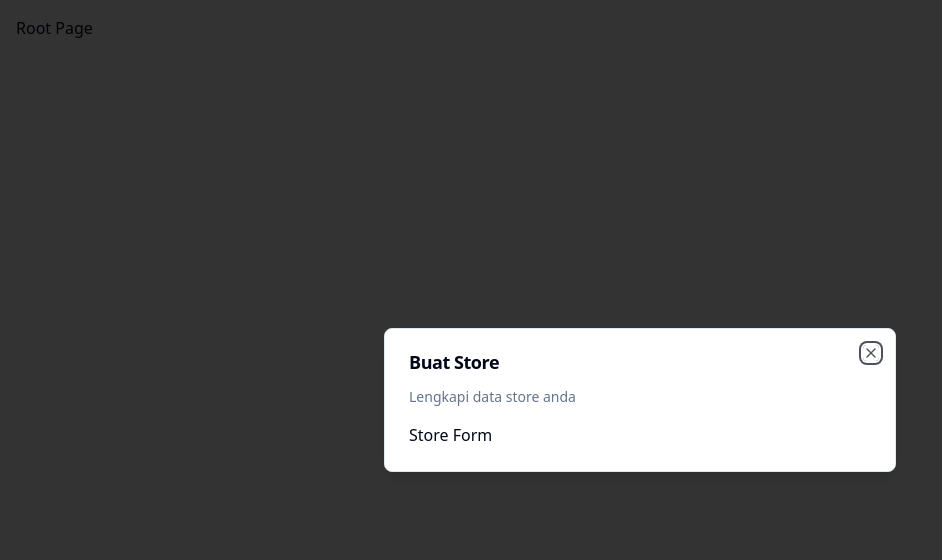
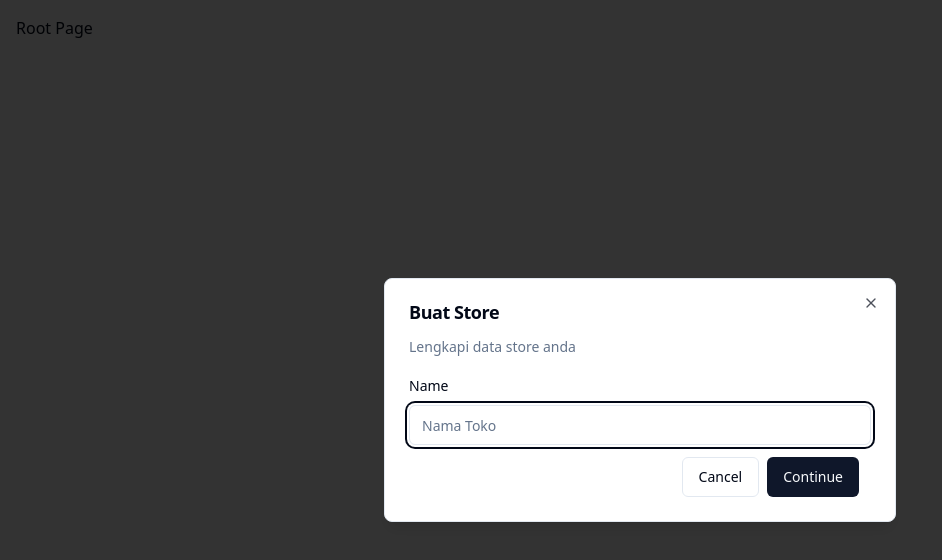
Before and after one commit to JuandaPatra/ecommerce-next-js, a Next.js app: page / in a window 1280 px wide. Shown: the top 560 px of the page, without its empty margins (0-942 px from the left). Built offline with nearby package versions, Linux system fonts and the light colour scheme.

Commit message:
add dialogue form input

```diff
--- /dev/null
+++ b/components/ui/form.tsx
@@ -0,0 +1,178 @@
+"use client"
+
+import * as React from "react"
+import * as LabelPrimitive from "@radix-ui/react-label"
+import { Slot } from "@radix-ui/react-slot"
+import {
+  Controller,
+  ControllerProps,
+  FieldPath,
+  FieldValues,
+  FormProvider,
+  useFormContext,
+} from "react-hook-form"
+
+import { cn } from "@/lib/utils"
+import { Label } from "@/components/ui/label"
+
+const Form = FormProvider
+
+type FormFieldContextValue<
+  TFieldValues extends FieldValues = FieldValues,
+  TName extends FieldPath<TFieldValues> = FieldPath<TFieldValues>
+> = {
+  name: TName
+}
+
+const FormFieldContext = React.createContext<FormFieldContextValue>(
+  {} as FormFieldContextValue
+)
+
+const FormField = <
+  TFieldValues extends FieldValues = FieldValues,
+  TName extends FieldPath<TFieldValues> = FieldPath<TFieldValues>
+>({
+  ...props
+}: ControllerProps<TFieldValues, TName>) => {
+  return (
+    <FormFieldContext.Provider value={{ name: props.name }}>
+      <Controller {...props} />
+    </FormFieldContext.Provider>
+  )
+}
+
+const useFormField = () => {
+  const fieldContext = React.useContext(FormFieldContext)
+  const itemContext = React.useContext(FormItemContext)
+  const { getFieldState, formState } = useFormContext()
+
+  const fieldState = getFieldState(fieldContext.name, formState)
+
+  if (!fieldContext) {
+    throw new Error("useFormField should be used within <FormField>")
+  }
+
+  const { id } = itemContext
+
+  return {
+    id,
+    name: fieldContext.name,
+    formItemId: `${id}-form-item`,
+    formDescriptionId: `${id}-form-item-description`,
+    formMessageId: `${id}-form-item-message`,
+    ...fieldState,
+  }
+}
+
+type FormItemContextValue = {
+  id: string
+}
+
+const FormItemContext = React.createContext<FormItemContextValue>(
+  {} as FormItemContextValue
+)
+
+const FormItem = React.forwardRef<
+  HTMLDivElement,
+  React.HTMLAttributes<HTMLDivElement>
+>(({ className, ...props }, ref) => {
+  const id = React.useId()
+
+  return (
+    <FormItemContext.Provider value={{ id }}>
+      <div ref={ref} className={cn("space-y-2", className)} {...props} />
+    </FormItemContext.Provider>
+  )
+})
+FormItem.displayName = "FormItem"
+
+const FormLabel = React.forwardRef<
+  React.ElementRef<typeof LabelPrimitive.Root>,
+  React.ComponentPropsWithoutRef<typeof LabelPrimitive.Root>
+>(({ className, ...props }, ref) => {
+  const { error, formItemId } = useFormField()
+
+  return (
+    <Label
+      ref={ref}
+      className={cn(error && "text-destructive", className)}
+      htmlFor={formItemId}
+      {...props}
+    />
+  )
+})
+FormLabel.displayName = "FormLabel"
+
+const FormControl = React.forwardRef<
+  React.ElementRef<typeof Slot>,
+  React.ComponentPropsWithoutRef<typeof Slot>
+>(({ ...props }, ref) => {
+  const { error, formItemId, formDescriptionId, formMessageId } = useFormField()
+
+  return (
+    <Slot
+      ref={ref}
+      id={formItemId}
+      aria-describedby={
+        !error
+          ? `${formDescriptionId}`
+          : `${formDescriptionId} ${formMessageId}`
+      }
+      aria-invalid={!!error}
+      {...props}
+    />
+  )
+})
+FormControl.displayName = "FormControl"
+
+const FormDescription = React.forwardRef<
+  HTMLParagraphElement,
+  React.HTMLAttributes<HTMLParagraphElement>
+>(({ className, ...props }, ref) => {
+  const { formDescriptionId } = useFormField()
+
+  return (
+    <p
+      ref={ref}
+      id={formDescriptionId}
+      className={cn("text-sm text-muted-foreground", className)}
+      {...props}
+    />
+  )
+})
+FormDescription.displayName = "FormDescription"
+
+const FormMessage = React.forwardRef<
+  HTMLParagraphElement,
+  React.HTMLAttributes<HTMLParagraphElement>
+>(({ className, children, ...props }, ref) => {
+  const { error, formMessageId } = useFormField()
+  const body = error ? String(error?.message) : children
+
+  if (!body) {
+    return null
+  }
+
+  return (
+    <p
+      ref={ref}
+      id={formMessageId}
+      className={cn("text-sm font-medium text-destructive", className)}
+      {...props}
+    >
+      {body}
+    </p>
+  )
+})
+FormMessage.displayName = "FormMessage"
+
+export {
+  useFormField,
+  Form,
+  FormItem,
+  FormLabel,
+  FormControl,
+  FormDescription,
+  FormMessage,
+  FormField,
+}
--- /dev/null
+++ b/components/ui/input.tsx
@@ -0,0 +1,22 @@
+import * as React from "react"
+
+import { cn } from "@/lib/utils"
+
+const Input = React.forwardRef<HTMLInputElement, React.ComponentProps<"input">>(
+  ({ className, type, ...props }, ref) => {
+    return (
+      <input
+        type={type}
+        className={cn(
+          "flex h-10 w-full rounded-md border border-input bg-background px-3 py-2 text-base ring-offset-background file:border-0 file:bg-transparent file:text-sm file:font-medium file:text-foreground placeholder:text-muted-foreground focus-visible:outline-none focus-visible:ring-2 focus-visible:ring-ring focus-visible:ring-offset-2 disabled:cursor-not-allowed disabled:opacity-50 md:text-sm",
+          className
+        )}
+        ref={ref}
+        {...props}
+      />
+    )
+  }
+)
+Input.displayName = "Input"
+
+export { Input }
--- /dev/null
+++ b/components/ui/label.tsx
@@ -0,0 +1,26 @@
+"use client"
+
+import * as React from "react"
+import * as LabelPrimitive from "@radix-ui/react-label"
+import { cva, type VariantProps } from "class-variance-authority"
+
+import { cn } from "@/lib/utils"
+
+const labelVariants = cva(
+  "text-sm font-medium leading-none peer-disabled:cursor-not-allowed peer-disabled:opacity-70"
+)
+
+const Label = React.forwardRef<
+  React.ElementRef<typeof LabelPrimitive.Root>,
+  React.ComponentPropsWithoutRef<typeof LabelPrimitive.Root> &
+    VariantProps<typeof labelVariants>
+>(({ className, ...props }, ref) => (
+  <LabelPrimitive.Root
+    ref={ref}
+    className={cn(labelVariants(), className)}
+    {...props}
+  />
+))
+Label.displayName = LabelPrimitive.Root.displayName
+
+export { Label }
--- a/components/ui/modals/store-modal.tsx
+++ b/components/ui/modals/store-modal.tsx
@@ -1,17 +1,32 @@
-'use Client'
+"use Client";
 
-import { useStoreModalStore } from "@/hooks/use-store-modal"
-import { Modal } from "../modal"
+import { useStoreModalStore } from "@/hooks/use-store-modal";
+import { Modal } from "../modal";
 
-import * as z from 'zod';
+import * as z from "zod";
+import { useForm } from "react-hook-form";
+import { zodResolver } from "@hookform/resolvers/zod";
+import { Form, FormField, FormItem, FormLabel } from "../form";
+import { Input } from "../input";
+import { Button } from "../button";
 
+const formSchema = z.object({
+  name: z.string().min(1),
+});
 
-// const formSchema =z.object({
-//     name:
-// })
+const onSubmit = async (values: z.infer<typeof formSchema>) => {
+  console.log(values);
+};
 
 export const StoreModal = () => {
   const storeModal = useStoreModalStore();
+
+  const form = useForm<z.infer<typeof formSchema>>({
+    resolver: zodResolver(formSchema),
+    defaultValues: {
+      name: "",
+    },
+  });
   return (
     <Modal
       title="Buat Store"
@@ -19,8 +34,30 @@
       isOpen={storeModal.isOpen}
       onClose={storeModal.onClose}
     >
-            Store Form
-
+      <div>
+        <div>
+          <Form {...form}>
+            <form
+            onSubmit={form.handleSubmit(onSubmit)}
+            >
+              <FormField
+                control={form.control}
+                name="name"
+                render={({ field }) => (
+                  <FormItem>
+                    <FormLabel>Name</FormLabel>
+                    <Input placeholder="Nama Toko" {...field} />
+                  </FormItem>
+                )}
+              />
+              <div className="px-3 pt-3 space-x-2 flex justify-end w-full">
+                <Button variant={"outline"} onClick={storeModal.onClose}>Cancel</Button>
+                <Button type="submit">Continue</Button>
+              </div>
+            </form>
+          </Form>
+        </div>
+      </div>
     </Modal>
-    )
-}
+  );
+};
--- a/middleware.ts
+++ b/middleware.ts
@@ -1,6 +1,6 @@
 import { clerkMiddleware, createRouteMatcher } from '@clerk/nextjs/server'
 
-const isPublicRoute = createRouteMatcher(['/sign-in(.*)', '/sign-up(.*)'])
+const isPublicRoute = createRouteMatcher(['/sign-in(.*)', '/sign-up(.*)','/api/:path']);
 
 export default clerkMiddleware(async (auth, request) => {
   if (!isPublicRoute(request)) {
--- a/package.json
+++ b/package.json
@@ -10,7 +10,9 @@
   },
   "dependencies": {
     "@clerk/nextjs": "^6.3.4",
+    "@hookform/resolvers": "^3.9.1",
     "@radix-ui/react-dialog": "^1.1.2",
+    "@radix-ui/react-label": "^2.1.0",
     "@radix-ui/react-slot": "^1.1.0",
     "class-variance-authority": "^0.7.0",
     "clsx": "^2.1.1",
@@ -18,6 +20,7 @@
     "next": "15.0.3",
     "react": "19.0.0-rc-66855b96-20241106",
     "react-dom": "19.0.0-rc-66855b96-20241106",
+    "react-hook-form": "^7.53.2",
     "tailwind-merge": "^2.5.4",
     "tailwindcss-animate": "^1.0.7",
     "zod": "^3.23.8",
```
Also changed, not shown: 1 other file (tests, documents, lock files or other folders). Lines whose indentation alone changed are shown as unchanged.
